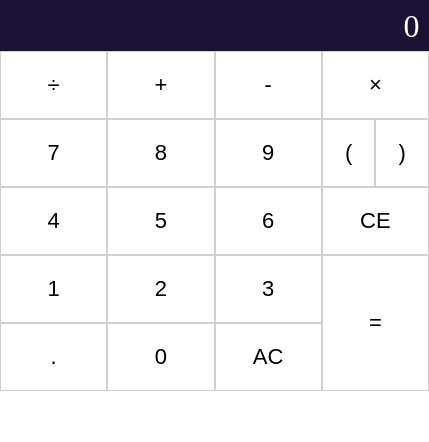
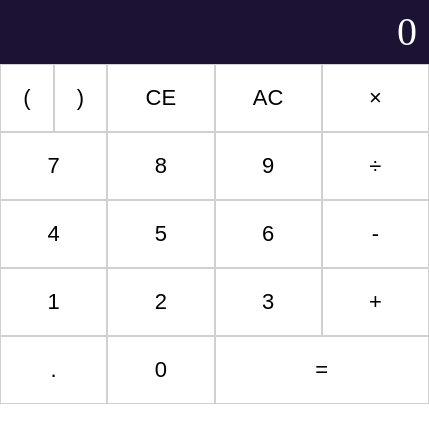
Before and after one commit to Tom-Goring/Electron-Calculator, an Electron app: page index.html in a window 429 px wide. Drawn offline with Linux system fonts and the light colour scheme.

Commit message:
Tentatively finish cosmetics & add package script

```diff
--- a/calculator.css
+++ b/calculator.css
@@ -55,7 +55,7 @@ table {
 	justify-content: flex-end;
 	color: white;
 	padding: 0.3em;
-	font-size: 2em;
+	font-size: 40px; /* larger fonts */
 }
 
 .keys {
@@ -115,18 +115,18 @@ table {
 }
 
 .divide {
-	grid-column: 1;
-	grid-row: 1;
+	grid-column: 4;
+	grid-row: 2;
 }
 
 .plus {
-	grid-column: 2;
-	grid-row: 1;
+	grid-column: 4;
+	grid-row: 4;
 }
 
 .minus {
-	grid-column: 3;
-	grid-row: 1;
+	grid-column: 4;
+	grid-row: 3;
 }
 
 .times {
@@ -138,8 +138,8 @@ table {
 	width: 100%;
 	height: 100%;
 	display: block;
-	grid-column: 4;
-	grid-row: 4 / 6;
+	grid-column: 3 / 5;
+	/*grid-row: 4 / 6;*/
 }
 
 .open-bracket {
--- a/calculator.js
+++ b/calculator.js
@@ -69,6 +69,7 @@ keys.addEventListener('click', e => {
 							display.textContent += '(';
 							calculator.dataset.previousKeyType = '(';
 				}
+				break;
 
 				case 'close-bracket':
 					if (calculator.dataset.previousKeyType == 'number' ||
--- a/index.html
+++ b/index.html
@@ -2,7 +2,7 @@
 <html>
    <head>
       <meta charset="UTF-8">
-	  <title>Calculatom</title>
+	  <title>CalculaTom</title>
 	  <link rel="stylesheet" type="text/css" href="calculator.css" media="screen" />
 	  <script type = "text/javascript" src="calculator.js" defer></script>
    </head>
--- a/main.js
+++ b/main.js
@@ -9,7 +9,7 @@ app.commandLine.appendSwitch(
 );
 
 function createWindow() {
-   win = new BrowserWindow({width: 429, height: 500})
+	win = new BrowserWindow({width: 429, height: 443})
 	win.setMenuBarVisibility(false);
 	win.setResizable(false);
    	win.loadURL(url.format ({
```
Also changed, not shown: package.json (+7 -3 lines), 2 other files. Lines whose indentation alone changed are shown as unchanged.
